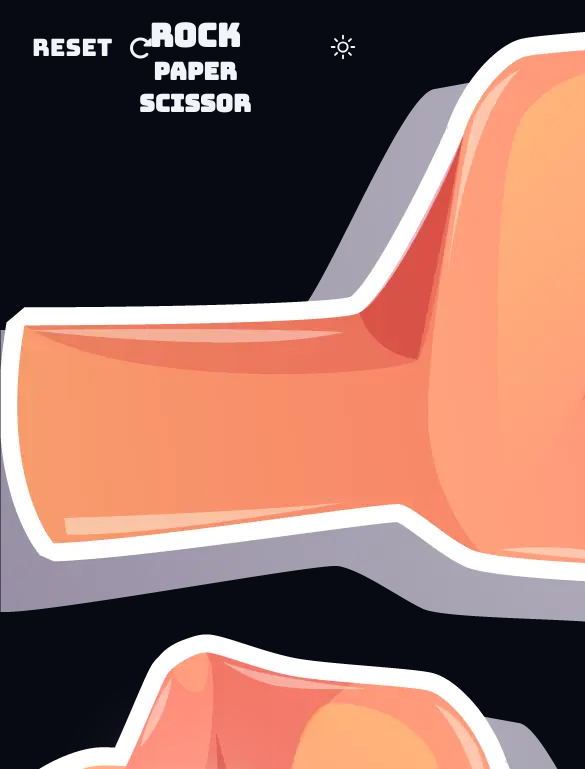
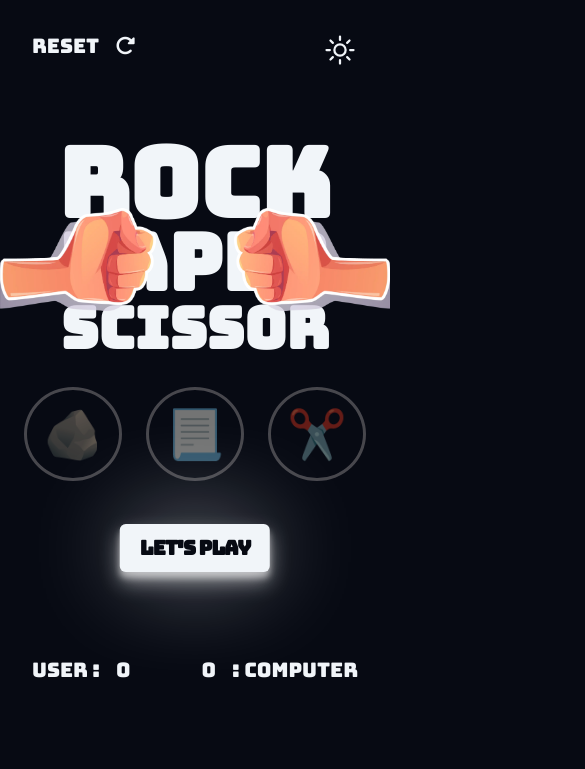
Before and after one commit to shailxD/RockPaperScissors, a website built with Vite: page index.html in a window 390 px wide. Both pictures are taken after a click on the element "Let's Play". Shown: the top 769 px of the page, 585 px wide, since content can reach past the window. Built offline with nearby package versions, Linux system fonts and the light colour scheme.

Commit message:
add responsiveness

```diff
--- a/index.html
+++ b/index.html
@@ -30,7 +30,7 @@
       <h2 class="title__Scissor">Scissor</h2>
     </div>
     <h1 class="title__Win hidden">You<br />Win</h1>
-    <div class="hand">
+    <div class="hand container">
       <div class="hand__Left hidden">
         <img
           class="hand__Left_Temp"
@@ -46,11 +46,12 @@
         />
       </div>
     </div>
-    <div class="selection">
+    <div class="selection container">
       <p class="option">🪨</p>
       <p class="option">📃</p>
       <p class="option">✂️</p>
     </div>
+    <div class="container">
       <div class="result">
         <p id="result__text" class="btn">Let's Play!!</p>
       </div>
@@ -100,6 +101,7 @@
           </svg>
         </button>
       </div>
+    </div>
     <script type="module" src="./src/main.js"></script>
   </body>
 </html>
--- a/src/main.js
+++ b/src/main.js
@@ -2,6 +2,8 @@
 
 // CSS
 import "../style/style.css";
+import "../style/utils.css";
+import "../style/component.css";
 
 // JavaScript Component
 import darkMode from "./utils/dark-mode";
--- /dev/null
+++ b/style/component.css
@@ -0,0 +1,326 @@
+.title__container {
+  position: fixed;
+  left: 0;
+  right: 0;
+  top: 0;
+  bottom: 20%;
+  margin: auto;
+  padding: 1rem;
+  /* border: 1px solid red; */
+  width: 35vw;
+  height: 60vh;
+}
+
+.title__Rock,
+.title__Paper,
+.title__Scissor {
+  display: flex;
+  justify-content: center;
+  align-items: center;
+  font-weight: 700;
+}
+
+.title__Rock {
+  margin-top: -2rem;
+  font-size: var(--size-10xl);
+}
+
+.title__Paper {
+  font-size: 8.1rem;
+  transform: translateY(-1rem);
+}
+
+.title__Scissor {
+  font-size: var(--size-8xl);
+  transform: translateY(-1.7rem);
+}
+
+.title__Win {
+  position: fixed;
+  top: 50%;
+  left: 50%;
+  transform: translate(-50%, -50%);
+  text-align: center;
+  font-size: var(--size-10xl);
+}
+
+.selection {
+  display: flex;
+  justify-content: center;
+  align-items: center;
+  position: fixed;
+  bottom: 0;
+  left: 50%;
+  transform: translateX(-50%);
+  gap: 2rem;
+  margin-bottom: 22vh;
+  font-size: var(--size-5xl);
+}
+
+.selection p {
+  border: 3px solid var(--clr-grey);
+  border-radius: 50%;
+  padding: 1rem;
+  opacity: 90%;
+  filter: brightness(0.5);
+  transition: opacity 0.3s, border-color 0.3s, filter 0.3s;
+  cursor: pointer;
+}
+
+.selection p:hover {
+  border-color: var(--clr-white);
+  opacity: 100%;
+  filter: brightness(1);
+}
+
+.result {
+  position: fixed;
+  bottom: 0;
+  left: 50%;
+  transform: translateX(-50%);
+  margin-bottom: 2rem;
+}
+
+.result p {
+  color: var(--clr-black);
+  cursor: pointer;
+  font-size: var(--size-4xl);
+}
+
+.User,
+.Computer,
+.repeat,
+.theme {
+  z-index: 2;
+  display: flex;
+  justify-content: center;
+  align-items: center;
+  gap: 1rem;
+  position: fixed;
+  font-size: var(--size-3xl);
+}
+
+.User {
+  bottom: 0;
+  left: 0;
+  margin: 0 0 2rem 2rem;
+}
+
+.Computer {
+  bottom: 0;
+  right: 0;
+  margin: 0 2rem 2rem 0;
+}
+
+.repeat {
+  top: 0;
+  left: 0;
+  margin: 2rem 0 0 2rem;
+}
+
+.repeatbtn {
+  cursor: pointer;
+}
+
+.theme {
+  top: 0;
+  right: 0;
+  margin: 2rem 2rem 0 0;
+  padding: 0;
+}
+
+.theme__moon,
+.theme__sun {
+  display: block;
+  color: var(--clr-white);
+  width: var(--size-4xl);
+  height: var(--size-4xl);
+  transition: color 0.3s;
+}
+
+.hand {
+  z-index: 1;
+}
+
+.hand__Left img {
+  position: fixed;
+  top: 0;
+  left: 0;
+  transform: translateY(3rem);
+  width: 40vw;
+  height: auto;
+}
+
+.hand__Right img {
+  position: fixed;
+  top: 0;
+  right: 0;
+  transform: translateY(3rem);
+  width: 40vw;
+  height: auto;
+}
+
+/* 2xl */
+/* @media (max-width: 1536px) {
+} */
+
+/* xl */
+@media (max-width: 1280px) {
+  .title__Rock {
+    margin-top: -2rem;
+    font-size: var(--size-9xl);
+  }
+
+  .title__Paper {
+    font-size: 6.5rem;
+    transform: translateY(-1rem);
+  }
+
+  .title__Scissor {
+    font-size: 4.8rem;
+    transform: translateY(-1.7rem);
+  }
+
+  .selection {
+    margin-bottom: 28vh;
+  }
+
+  .hand__Left img {
+    transform: translateY(4rem);
+  }
+
+  .hand__Right img {
+    transform: translateY(4rem);
+  }
+}
+
+/* lg */
+@media (max-width: 1024px) {
+  .title__Win {
+    font-size: var(--size-9xl);
+  }
+
+  .selection {
+    margin-bottom: 33vh;
+  }
+
+  .result {
+    margin-bottom: 8rem;
+  }
+
+  .result p {
+    font-size: var(--size-3xl);
+  }
+
+  .hand__Left img {
+    transform: translateY(6rem);
+  }
+
+  .hand__Right img {
+    transform: translateY(6rem);
+  }
+}
+
+/* md */
+@media (max-width: 768px) {
+  .selection {
+    margin-bottom: 33vh;
+  }
+
+  .User,
+  .Computer,
+  .repeat,
+  .theme {
+    gap: 1rem;
+    font-size: var(--size-2xl);
+  }
+
+  .hand__Left img {
+    transform: translateY(8rem);
+  }
+
+  .hand__Right img {
+    transform: translateY(8rem);
+  }
+}
+
+/* sm */
+@media (max-width: 640px) {
+  .title__Rock {
+    margin-top: 2rem;
+    font-size: var(--size-8xl);
+  }
+
+  .title__Paper {
+    font-size: 4.9rem;
+    transform: translateY(-1rem);
+  }
+
+  .title__Scissor {
+    font-size: 3.6rem;
+    transform: translateY(-1.7rem);
+  }
+
+  .title__Win {
+    font-size: var(--size-8xl);
+  }
+
+  .selection {
+    gap: 1.5rem;
+    margin-bottom: 33vh;
+  }
+
+  .result p {
+    font-size: var(--size-2xl);
+  }
+
+  .hand__Left img {
+    transform: translateY(10rem);
+  }
+
+  .hand__Right img {
+    transform: translateY(10rem);
+  }
+}
+
+/* xs */
+@media (max-width: 475px) {
+  .selection {
+    margin-bottom: 43vh;
+  }
+
+  .result {
+    margin-bottom: 17rem;
+  }
+
+  .hand__Left img {
+    transform: translateY(13rem);
+  }
+
+  .hand__Right img {
+    transform: translateY(13rem);
+  }
+
+  .result p {
+    font-size: var(--size-xl);
+  }
+
+  .User,
+  .Computer,
+  .repeat,
+  .theme {
+    font-size: var(--size-xl);
+  }
+
+  .User {
+    margin: 0 0 10rem 2rem;
+  }
+
+  .Computer {
+    margin: 0 2rem 10rem 0;
+  }
+}
+
+.hidden {
+  display: none;
+}
--- a/style/style.css
+++ b/style/style.css
@@ -37,12 +37,12 @@
 }
 
 html {
-  font-family: "Bungee", sans-serif;
-  font-weight: 400;
   scroll-behavior: smooth;
 }
 
 body {
+  font-family: "Bungee", sans-serif;
+  font-weight: 400;
   user-select: none;
   color: var(--clr-white);
   background-color: var(--clr-black);
@@ -57,287 +57,3 @@ button {
   cursor: pointer;
   color: inherit;
 }
-
-.title__container {
-  position: fixed;
-  left: 0;
-  right: 0;
-  top: 0;
-  bottom: 20%;
-  margin: auto;
-  padding: 1rem;
-  /* border: 1px solid red; */
-}
-
-.title__Rock,
-.title__Paper,
-.title__Scissor {
-  text-align: center;
-  font-weight: 700;
-}
-
-.title__Win {
-  position: fixed;
-  top: 50%;
-  left: 50%;
-  transform: translate(-50%, -50%);
-  text-align: center;
-  font-size: var(--size-7xl);
-}
-
-.selection {
-  display: flex;
-  justify-content: center;
-  align-items: center;
-  position: fixed;
-  bottom: 0;
-  left: 50%;
-  transform: translateX(-50%);
-  gap: 2rem;
-}
-
-.selection p {
-  border: 3px solid var(--clr-grey);
-  border-radius: 50%;
-  padding: 1rem;
-  opacity: 90%;
-  filter: brightness(0.5);
-  transition: opacity 0.3s, border-color 0.3s, filter 0.3s;
-  cursor: pointer;
-}
-
-.selection p:hover {
-  border-color: var(--clr-white);
-  opacity: 100%;
-  filter: brightness(1);
-}
-
-.result {
-  position: fixed;
-  bottom: 0;
-  left: 50%;
-  transform: translateX(-50%);
-  margin-bottom: 2rem;
-}
-
-.result p {
-  color: var(--clr-black);
-  cursor: pointer;
-}
-
-.User,
-.Computer,
-.repeat,
-.theme {
-  display: flex;
-  justify-content: center;
-  align-items: center;
-  gap: 1rem;
-  position: fixed;
-  font-size: var(--size-2xl);
-}
-
-.User {
-  bottom: 0;
-  left: 0;
-  margin: 0 0 2rem 2rem;
-}
-
-.Computer {
-  bottom: 0;
-  right: 0;
-  margin: 0 2rem 2rem 0;
-}
-
-.repeat {
-  top: 0;
-  left: 0;
-  margin: 2rem 0 0 2rem;
-}
-
-.repeatbtn {
-  cursor: pointer;
-}
-
-.theme {
-  top: 0;
-  right: 0;
-  margin: 2rem 2rem 0 0;
-  padding: 0;
-}
-
-.theme__moon,
-.theme__sun {
-  display: block;
-  color: var(--clr-white);
-  width: var(--size-3xl);
-  height: var(--size-3xl);
-  transition: color 0.3s;
-}
-
-.btn {
-  display: inline-block;
-  font-weight: 600;
-  text-decoration: none;
-  letter-spacing: -0.05em;
-  background-color: var(--clr-red);
-  color: #f1f5f9;
-  padding: 0.5em 1em;
-  border-radius: 6px;
-  box-shadow: 0 10px 20px rgba(var(--clr-value), 0.5),
-    0 6px 6px rgba(var(--clr-value), 0.5), 0 0 100px -10px var(--clr-red);
-  transition: transform 0.3s, box-shadow 0.3s;
-}
-
-.btn:hover {
-  transform: translateY(-3px);
-  box-shadow: 0 14px 28px rgba(var(--clr-value), 0.25),
-    0 10px 10px rgba(var(--clr-value), 0.22), 0 0 120px -10px var(--clr-red);
-}
-
-/* xs */
-/* @media (min-width: 475px) {} */
-
-/* sm */
-/* @media (min-width: 640px) {} */
-
-/* md */
-/* @media (min-width: 768px) {} */
-
-/* lg */
-@media (min-width: 1024px) {
-  .title__container {
-    width: 35vw;
-    height: 63vh;
-  }
-
-  .title__Rock {
-    margin-top: -2rem;
-    font-size: var(--size-9xl);
-  }
-
-  .title__Paper {
-    font-size: 6.5rem;
-    transform: translateY(-1rem);
-  }
-
-  .title__Scissor {
-    font-size: 4.8rem;
-    transform: translateY(-1.6rem);
-  }
-
-  .hand__Left img {
-    position: fixed;
-    transform: translate(-1rem, 4rem);
-    width: 40vw;
-    height: auto;
-  }
-
-  .hand__Right img {
-    position: fixed;
-    transform: translate(49rem, 4rem);
-    width: 40vw;
-    height: auto;
-  }
-
-  .result p {
-    font-size: var(--size-3xl);
-  }
-
-  .selection {
-    margin-bottom: 25vh;
-    font-size: var(--size-3xl);
-  }
-
-  .User,
-  .Computer,
-  .repeat {
-    font-size: var(--size-2xl);
-  }
-
-  .theme__moon,
-  .theme__sun {
-    width: var(--size-3xl);
-    height: var(--size-3xl);
-  }
-
-  .title__Win {
-    font-size: var(--size-9xl);
-  }
-}
-
-/* xl */
-@media (min-width: 1280px) {
-  .hand__Left img {
-    position: fixed;
-    transform: translate(-1rem, 4rem);
-    width: 40vw;
-    height: auto;
-  }
-
-  .hand__Right img {
-    position: fixed;
-    transform: translate(49rem, 4rem);
-    width: 40vw;
-    height: auto;
-  }
-}
-
-/* 2xl */
-@media (min-width: 1536px) {
-  .title__container {
-    width: 35vw;
-    height: 60vh;
-  }
-
-  .title__Rock {
-    margin-top: -2rem;
-    font-size: var(--size-10xl);
-  }
-
-  .title__Paper {
-    font-size: 8.1rem;
-  }
-
-  .title__Scissor {
-    font-size: var(--size-8xl);
-    transform: translateY(-1.7rem);
-  }
-
-  .hand__Left img {
-    transform: translate(-1rem, 4rem);
-  }
-
-  .hand__Right img {
-    transform: translate(59rem, 4rem);
-  }
-
-  .result p {
-    font-size: var(--size-4xl);
-  }
-
-  .selection {
-    margin-bottom: 22vh;
-    font-size: var(--size-5xl);
-  }
-
-  .User,
-  .Computer,
-  .repeat {
-    font-size: var(--size-3xl);
-  }
-
-  .theme__moon,
-  .theme__sun {
-    width: var(--size-4xl);
-    height: var(--size-4xl);
-  }
-
-  .title__Win {
-    font-size: var(--size-10xl);
-  }
-}
-
-.hidden {
-  display: none;
-}
--- /dev/null
+++ b/style/utils.css
@@ -0,0 +1,95 @@
+/* The desktop-first pre-defined media queries: */
+/* 2xl */
+@media (max-width: 1536px) {
+}
+
+/* xl */
+@media (max-width: 1280px) {
+}
+
+/* lg */
+@media (max-width: 1024px) {
+}
+
+/* md */
+@media (max-width: 768px) {
+}
+
+/* sm */
+@media (max-width: 640px) {
+}
+
+/* xs */
+@media (max-width: 475px) {
+}
+
+.btn {
+  display: inline-block;
+  font-weight: 600;
+  text-decoration: none;
+  letter-spacing: -0.05em;
+  background-color: var(--clr-red);
+  color: #f1f5f9;
+  padding: 0.5em 1em;
+  border-radius: 6px;
+  box-shadow: 0 10px 20px rgba(var(--clr-value), 0.5),
+    0 6px 6px rgba(var(--clr-value), 0.5), 0 0 100px -10px var(--clr-red);
+  transition: transform 0.3s, box-shadow 0.3s;
+}
+
+.btn:hover {
+  transform: translateY(-3px);
+  box-shadow: 0 14px 28px rgba(var(--clr-value), 0.25),
+    0 10px 10px rgba(var(--clr-value), 0.22), 0 0 120px -10px var(--clr-red);
+}
+
+/* desktopcontainer utility class: */
+.container {
+  max-width: 1536px;
+  margin-left: auto;
+  margin-right: auto;
+  padding-left: 0.5rem;
+  padding-right: 0.5rem;
+}
+
+/* 2xl */
+@media (max-width: 1536px) {
+  .container {
+    max-width: 1280px;
+  }
+}
+
+/* xl */
+@media (max-width: 1280px) {
+  .container {
+    max-width: 1024px;
+  }
+}
+
+/* lg */
+@media (max-width: 1024px) {
+  .container {
+    max-width: 768px;
+  }
+}
+
+/* md */
+@media (max-width: 768px) {
+  .container {
+    max-width: 640px;
+  }
+}
+
+/* sm */
+@media (max-width: 640px) {
+  .container {
+    max-width: 475px;
+  }
+}
+
+/* xs */
+@media (max-width: 475px) {
+  .container {
+    width: 100%;
+  }
+}
```
Lines whose indentation alone changed are shown as unchanged.
